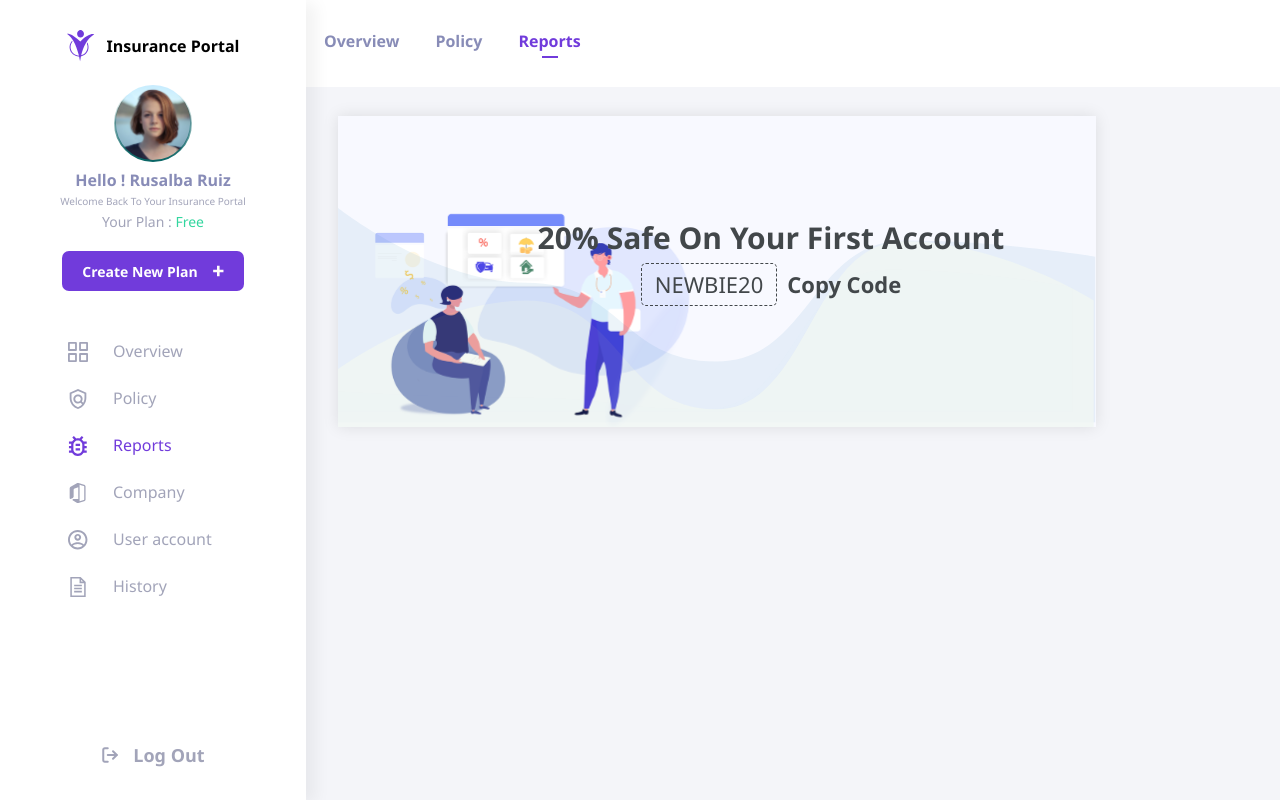
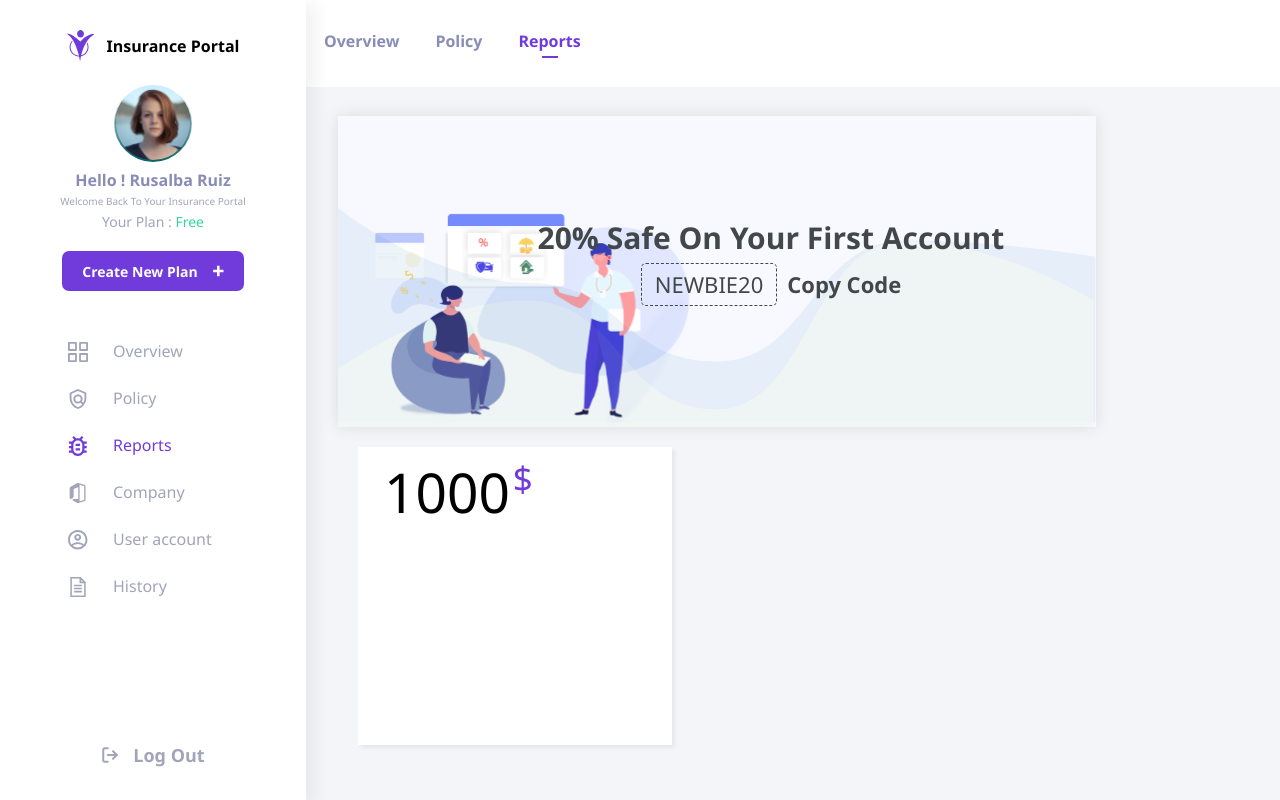
Before and after one commit to ereyomi/appsilon-simple-dashboard, a Next.js app: page / in a window 1280 px wide. Built offline with nearby package versions, Linux system fonts and the light colour scheme.

Commit message:
feat: cards

```diff
--- /dev/null
+++ b/components/cards/cards.tsx
@@ -0,0 +1,41 @@
+import React, { FunctionComponent } from 'react';
+
+type cardT = {
+  mainPrice: number;
+  policyPrice: number;
+  claimPrice: number;
+  policyPriceClassWidth: string;
+  claimPriceWidth: string;
+};
+
+const cardsData: cardT[] = [
+  {
+    mainPrice: 1000,
+    policyPrice: 400,
+    claimPrice: 800,
+    policyPriceClassWidth: 'w-4/5',
+    claimPriceWidth: 'w-4/5',
+  },
+];
+
+const Cards: FunctionComponent<any> = (): JSX.Element => {
+  return (
+    <div className='py-[20px] px-[20px] flex flex-wrap gap-[19px]'>
+      {cardsData.map((card, index) => (
+        <div
+          key={index}
+          className='w-full h-[298px] lg:w-[314px] lg:h-[298px] bg-white shadow-cardShadow px-[26px] pt-[8px] pb-[28px]'
+        >
+          <div className='relative'>
+            <span className='font-normal text-xl'>{card.mainPrice}</span>{' '}
+            <span className='text-[35px] leading-[47px] absolute top-0 ml-[3px] text-primary'>
+              $
+            </span>
+          </div>
+        </div>
+      ))}
+    </div>
+  );
+};
+
+export default Cards;
--- a/components/sidebar/sidebar.tsx
+++ b/components/sidebar/sidebar.tsx
@@ -18,7 +18,7 @@ const Sidebar: FunctionComponent<any> = (): JSX.Element => {
     <div
       className={`${
         displaySidebar ? 'block' : ' hidden'
-      } w-screen md:w-[306px] h-screen absolute inset-0 bg-black/[0.2] z-[1000] md:!block`}
+      } w-screen md:w-[306px] h-screen absolute inset-0 bg-black/[0.2] z-[1000] md:!block md:rounded-br-[20px]`}
       onClick={overLayCloseSidebar}
     >
       <div
--- a/pages/index.tsx
+++ b/pages/index.tsx
@@ -1,5 +1,6 @@
 import type { NextPage } from 'next';
 import Head from 'next/head';
+import Cards from '../components/cards/cards';
 import Jumbo from '../components/jumbo/jumbo';
 import Nav from '../components/nav/nav';
 import Sidebar from '../components/sidebar/sidebar';
@@ -20,6 +21,7 @@ const Home: NextPage = () => {
         <div className='md:pl-[306px] pt-[84px]'>
           <div className='md:p-[32px]'>
             <Jumbo />
+            <Cards/>
           </div>
         </div>
       </main>
--- a/tailwind.config.js
+++ b/tailwind.config.js
@@ -18,6 +18,7 @@ module.exports = {
         sideBarShadow: '10px 3px 15px rgba(0, 0, 0, 0.05)',
         navShadow: '3px 5px 15px rgba(0, 0, 0, 0.1)',
         jumbotronShadow: '0px 0px 15px rgba(0, 0, 0, 0.1)',
+        cardShadow: '3px 3px 4px rgba(0, 0, 0, 0.06)',
       },
       colors: {
         primary: '#713BDB',
```
